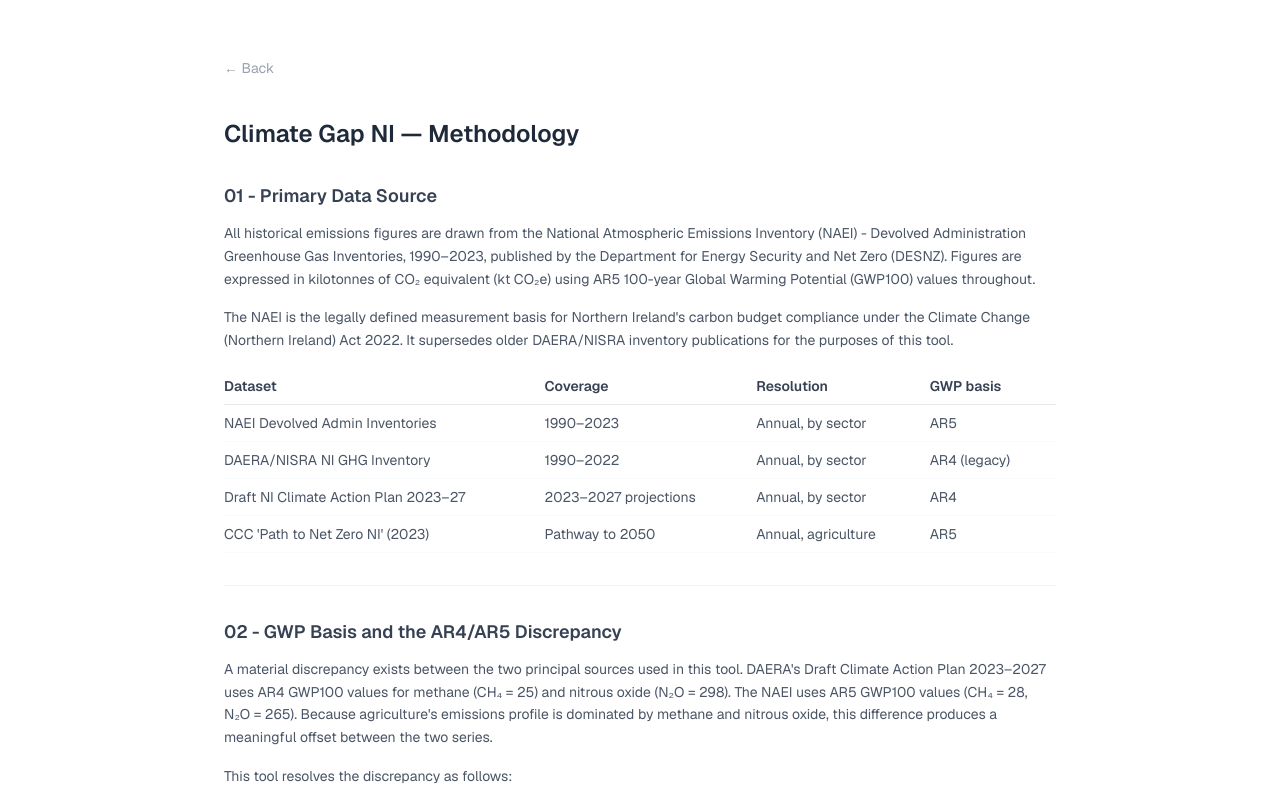
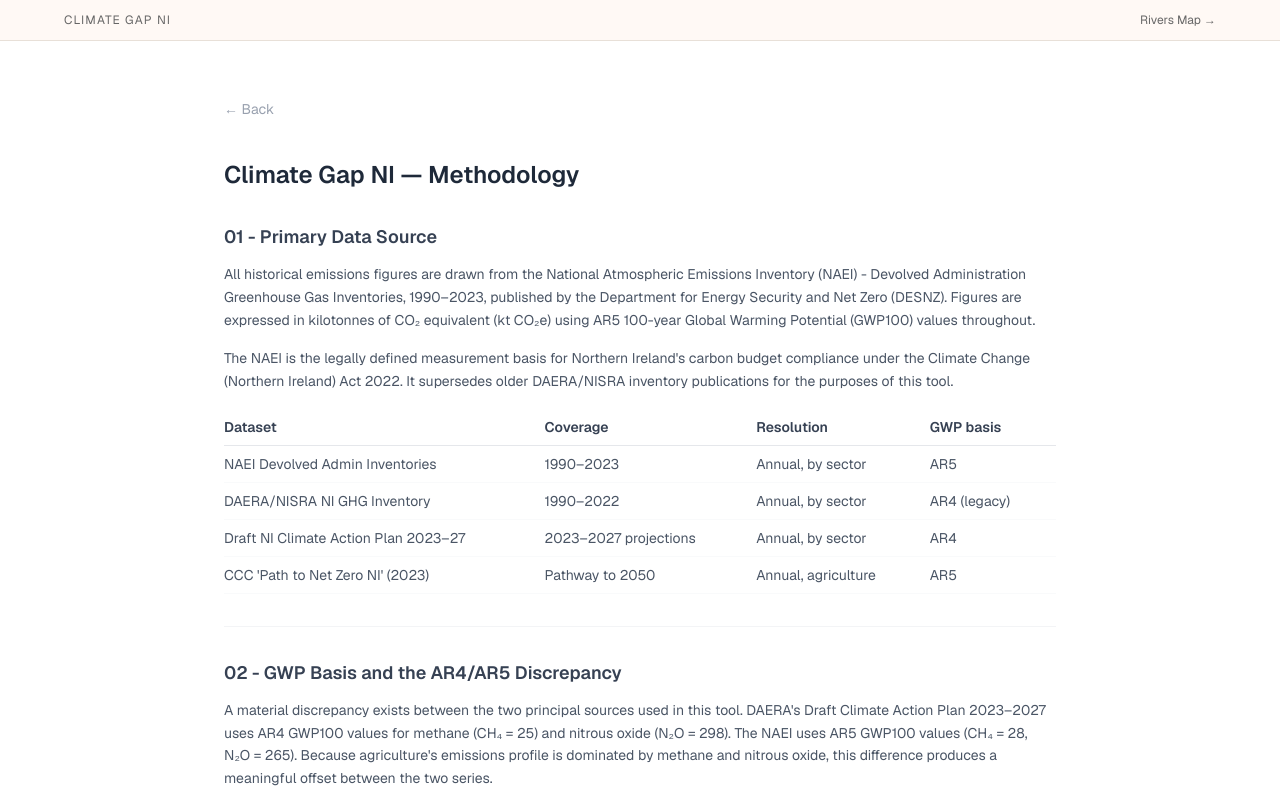
Before and after one commit to johntoner7/ni-climate-tool, a Next.js app: page /methodology in a window 1280 px wide. Shown: the top 800 px of the page. Built offline with nearby package versions, Linux system fonts and the light colour scheme.

Commit message:
fix: add link to footer

```diff
--- a/app/layout.tsx
+++ b/app/layout.tsx
@@ -1,4 +1,5 @@
 import type { Metadata } from "next";
+import Link from "next/link";
 import { geistSans, geistMono } from "@/lib/fonts";
 import Providers from "@/components/Providers";
 import { Analytics } from "@vercel/analytics/next";
@@ -37,6 +38,14 @@ export default function RootLayout({
         className={`${geistSans.variable} ${geistMono.variable} antialiased`}
       >
         <Providers>
+          <nav className="sticky top-0 z-20 bg-[#FFF9F5] border-b border-[#e8e0d8] px-8 lg:px-16 py-3 flex items-center justify-between">
+            <Link href="/" className="text-xs tracking-widest uppercase text-[#666666] hover:text-[#1a1a1a] transition-colors">
+              Climate Gap NI
+            </Link>
+            <a href="https://rivers.climategapni.com" className="text-xs text-[#666666] hover:text-[#1a1a1a] transition-colors">
+              Rivers Map →
+            </a>
+          </nav>
           {children}
         </Providers>
         <Analytics />
--- a/components/Footer.tsx
+++ b/components/Footer.tsx
@@ -18,6 +18,11 @@ export default function Footer() {
         </Link>
       </p>
       <p className="text-[11px] text-gray-400 leading-relaxed max-w-[60ch] mt-3">
+        <a href="https://rivers.climategapni.com" className="hover:text-gray-600 underline">
+          Rivers Map — NI river phosphorus data
+        </a>
+      </p>
+      <p className="text-[11px] text-gray-400 leading-relaxed max-w-[60ch] mt-3">
         <a
           href="https://www.flaticon.com/free-icons/cow"
           title="cow icons"
```
